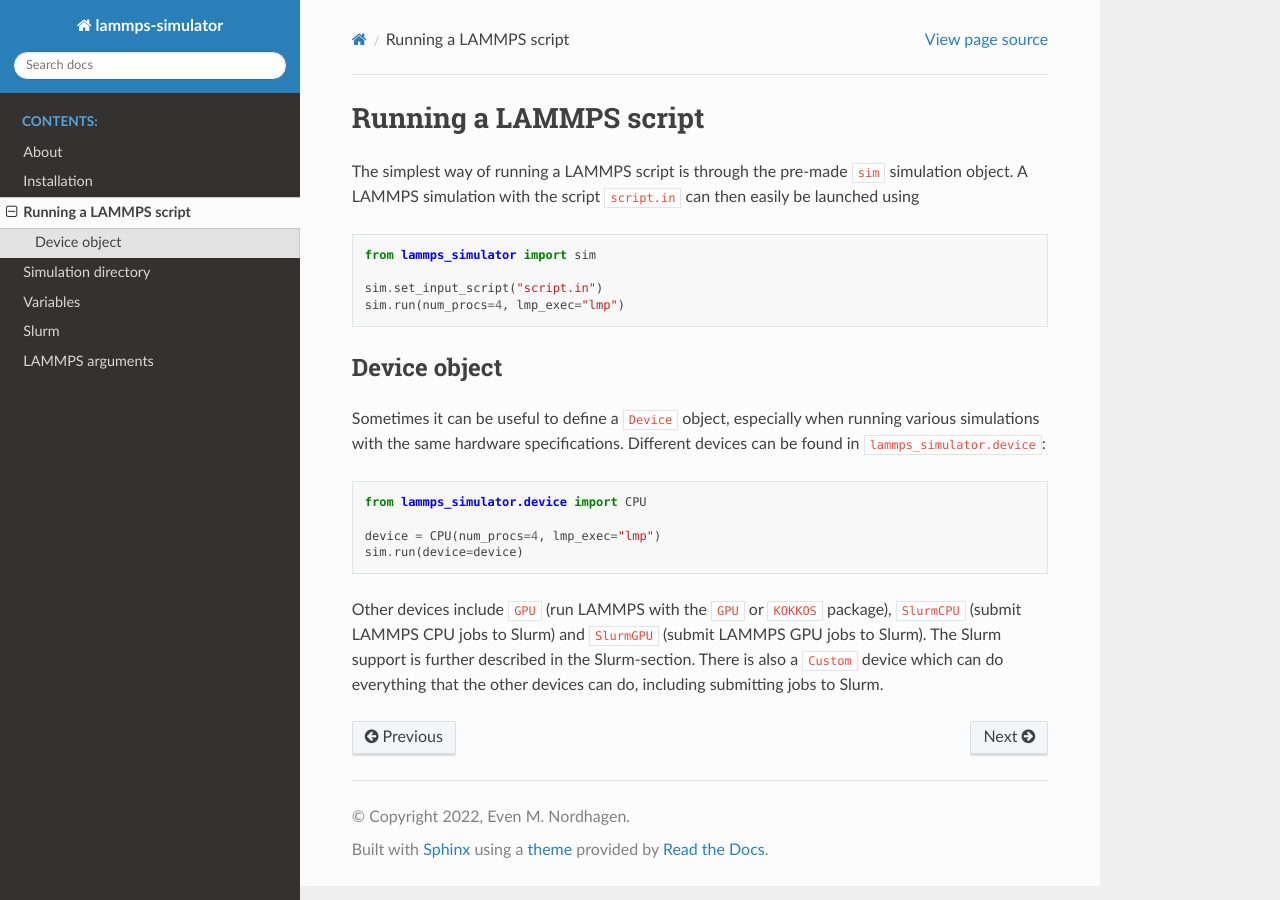
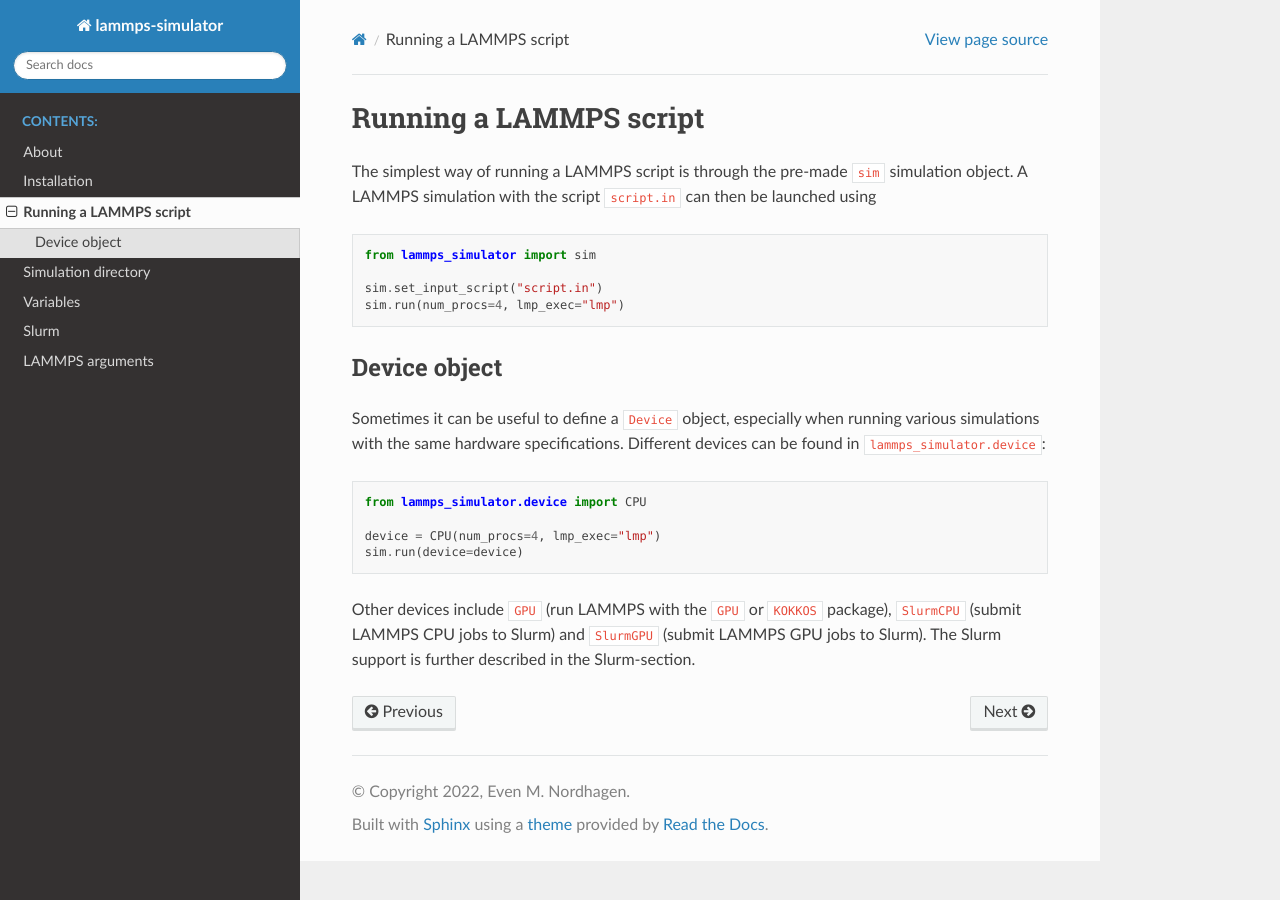
Before and after one commit to evenmn/lammps-simulator, a Sphinx documentation site: the page built from docs/source/runscript.rst, in a window 1280 px wide. Built offline with Sphinx 7.4.7 and the Read the Docs theme 2.0.0, drawn with Linux system fonts in a browser that asks for light colours.

Commit message:
Updated docs

```diff
--- a/docs/source/runscript.rst
+++ b/docs/source/runscript.rst
@@ -1,7 +1,7 @@
 Running a LAMMPS script
 =======================
 
-The simplest way of running a LAMMPS script is through the pre-made :code:`sim` simulation object. A LAMMPS simulation with the script :code:`script.in` can then easily be launched using
+The simplest way of running a LAMMPS script is through the pre-made :code:`sim` simulation object. A LAMMPS simulation with the script :code:`script.in` can then be launched using
 
 .. code-block:: python
 
@@ -22,4 +22,4 @@ Sometimes it can be useful to define a :code:`Device` object, especially when ru
    device = CPU(num_procs=4, lmp_exec="lmp")
    sim.run(device=device)
 
-Other devices include :code:`GPU` (run LAMMPS with the :code:`GPU` or :code:`KOKKOS` package), :code:`SlurmCPU` (submit LAMMPS CPU jobs to Slurm) and :code:`SlurmGPU` (submit LAMMPS GPU jobs to Slurm). The Slurm support is further described in the Slurm-section. There is also a :code:`Custom` device which can do everything that the other devices can do, including submitting jobs to Slurm.
+Other devices include :code:`GPU` (run LAMMPS with the :code:`GPU` or :code:`KOKKOS` package), :code:`SlurmCPU` (submit LAMMPS CPU jobs to Slurm) and :code:`SlurmGPU` (submit LAMMPS GPU jobs to Slurm). The Slurm support is further described in the Slurm-section.
```
Also changed, not shown: docs/source/slurm.rst (+16 -0 lines).
